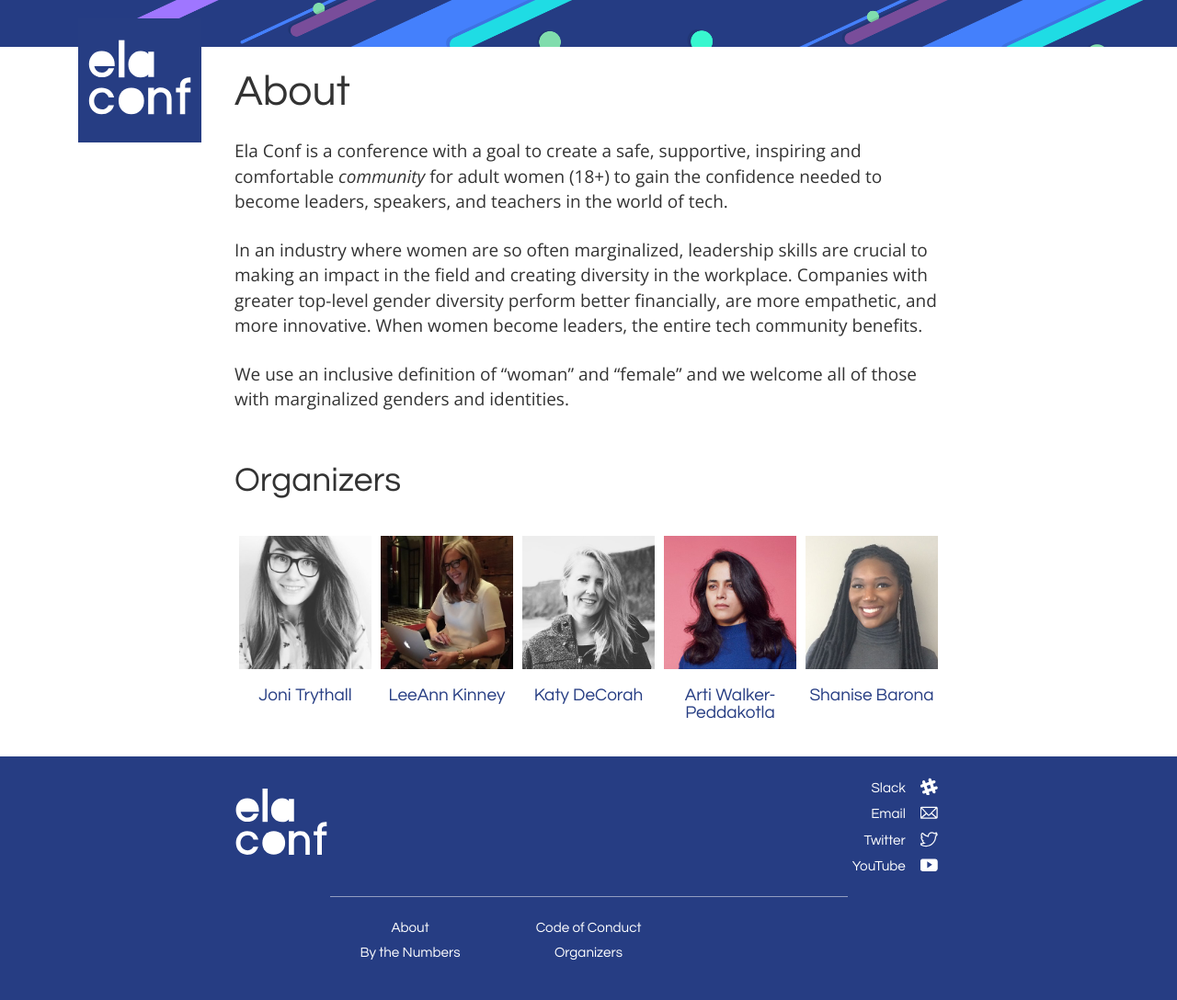
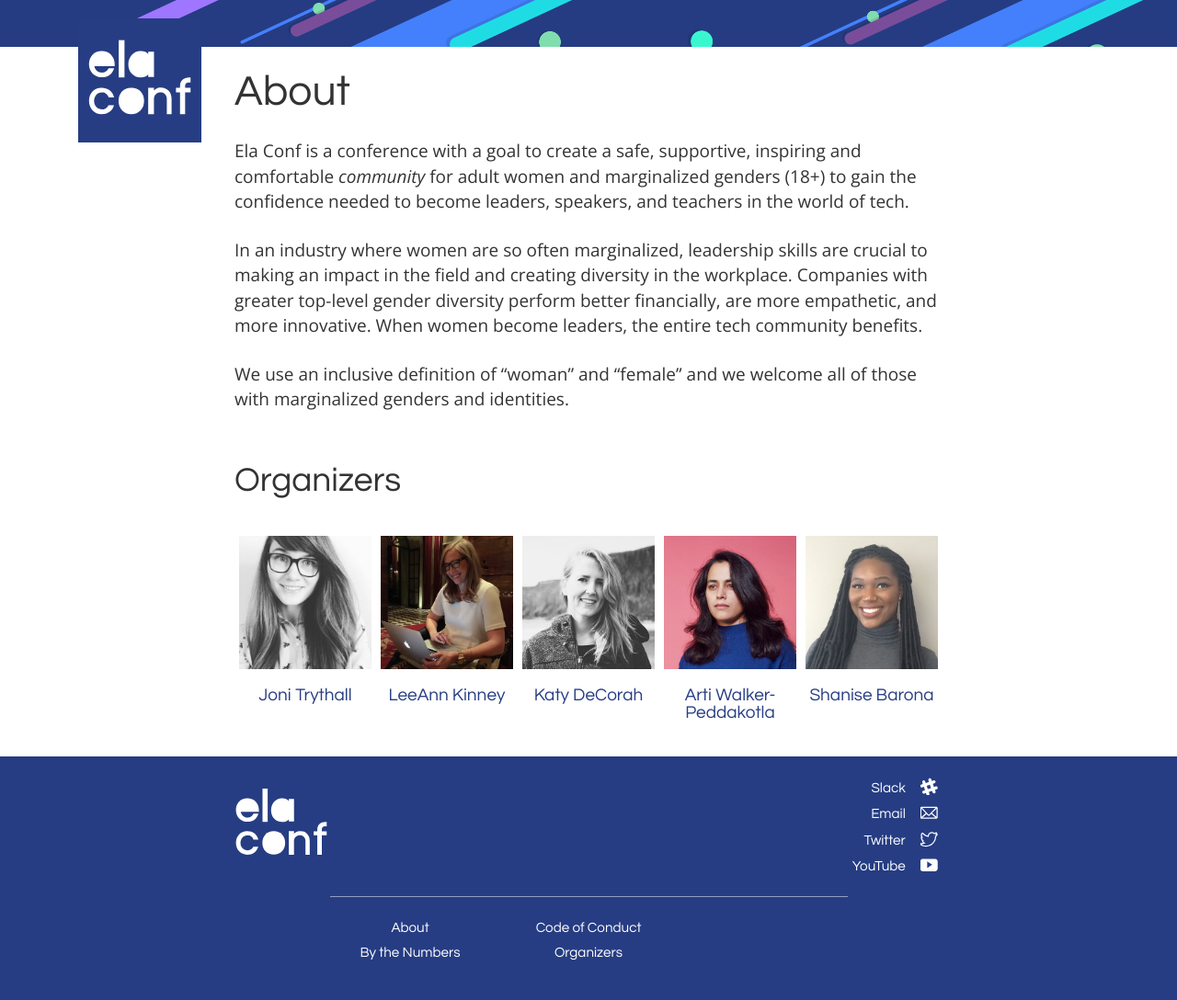
Before and after one commit to elaconf/elaconf.github.io, a Jekyll site: the page built from about/index.md, in a window 1280 px wide. Shown: the whole page at 92% size. Built offline with Jekyll 4.4.1, drawn with Linux system fonts in a browser that asks for light colours.

Commit message:
add "and marginalized genders"

```diff
--- a/about/index.md
+++ b/about/index.md
@@ -1,10 +1,10 @@
 ---
 layout: page
 title: About
-description: Ela Conf is a conference with a goal to create a safe, supportive, inspiring and comfortable _community_ for adult women (18+) to gain the confidence needed to become leaders, speakers, and teachers in the world of tech.
+description: Ela Conf is a conference with a goal to create a safe, supportive, inspiring and comfortable _community_ for adult women and marginalized genders (18+) to gain the confidence needed to become leaders, speakers, and teachers in the world of tech.
 ---
 
-Ela Conf is a conference with a goal to create a safe, supportive, inspiring and comfortable _community_ for adult women (18+) to gain the confidence needed to become leaders, speakers, and teachers in the world of tech.
+Ela Conf is a conference with a goal to create a safe, supportive, inspiring and comfortable _community_ for adult women and marginalized genders (18+) to gain the confidence needed to become leaders, speakers, and teachers in the world of tech.
 
 In an industry where women are so often marginalized, leadership skills are crucial to making an impact in the field and creating diversity in the workplace. Companies with greater top-level gender diversity perform better financially, are more empathetic, and more innovative. When women become leaders, the entire tech community benefits.
 
```
